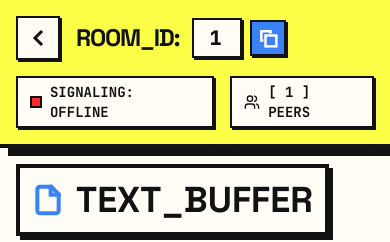
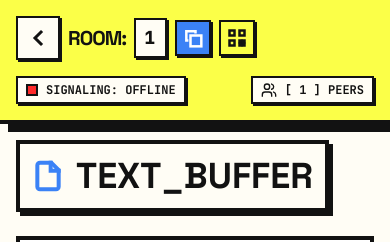
Before and after one commit to jerry-619/pastex, a Next.js app: page /room/1 in a window 390 px wide. Shown: the top 242 px of the page. Built offline with nearby package versions, Linux system fonts and the light colour scheme; no server answers.

Commit message:
feat: add QR code joining, fix mobile layout, and adjust text box height

```diff
--- a/app/room/[id]/page.tsx
+++ b/app/room/[id]/page.tsx
@@ -7,6 +7,7 @@ import { io, Socket } from "socket.io-client";
 import Editor from "react-simple-code-editor";
 import hljs from "highlight.js";
 import "highlight.js/styles/github-dark.css";
+import { QRCodeSVG } from "qrcode.react";
 
 const ICE_SERVERS = {
   iceServers: [
@@ -63,6 +64,7 @@ export default function RoomDashboard({ params }: { params: Promise<{ id: string
   const [activeTransfers, setActiveTransfers] = useState<ActiveTransfer[]>([]);
   const [isDragging, setIsDragging] = useState(false);
   const [customAlert, setCustomAlert] = useState<{ title: string, message: string, onConfirm?: () => void } | null>(null);
+  const [showQrCode, setShowQrCode] = useState(false);
   const [toasts, setToasts] = useState<Toast[]>([]);
   const myPermissionsRef = useRef({ canText: false, canFile: false });
 
@@ -474,6 +476,24 @@ export default function RoomDashboard({ params }: { params: Promise<{ id: string
         </div>
       )}
 
+      {/* QR Code Modal */}
+      {showQrCode && (
+        <div className="fixed inset-0 z-[100] flex items-center justify-center bg-neo-black/80 backdrop-blur-sm p-4">
+          <div className="bg-neo-white border-4 border-neo-black p-6 md:p-8 shadow-[8px_8px_0px_0px_rgba(0,0,0,1)] max-w-sm w-full animate-bounce-in flex flex-col items-center">
+            <h2 className="text-2xl font-black uppercase mb-6 border-b-4 border-neo-black w-full text-center pb-2 text-neo-blue">SCAN TO JOIN</h2>
+            <div className="bg-white border-4 border-neo-black p-4 mb-8 shadow-hard">
+              <QRCodeSVG value={typeof window !== "undefined" ? window.location.href : ""} size={200} />
+            </div>
+            <button
+              onClick={() => setShowQrCode(false)}
+              className="w-full bg-neo-red text-white border-4 border-neo-black font-black uppercase py-3 text-xl hover:bg-neo-yellow hover:text-neo-black transition-colors shadow-hard btn-press"
+            >
+              CLOSE
+            </button>
+          </div>
+        </div>
+      )}
+
       {/* Toast Notifications */}
       <div className="fixed bottom-4 right-4 z-[200] flex flex-col gap-3 pointer-events-none">
         {toasts.map(t => (
@@ -488,16 +508,16 @@ export default function RoomDashboard({ params }: { params: Promise<{ id: string
 
       {/* Neo-Brutalism Header */}
       <header className="border-b-4 border-neo-black bg-neo-yellow p-4 flex flex-col md:flex-row items-center justify-between sticky top-0 z-50 shadow-hard-lg">
-        <div className="flex items-center gap-4 mb-4 md:mb-0 w-full md:w-auto">
-          <Link href="/" className="bg-neo-white border-2 border-neo-black p-2 hover:bg-neo-pink transition-colors shadow-hard-sm btn-press">
+        <div className="flex flex-wrap items-center gap-2 md:gap-4 mb-4 md:mb-0 w-full md:w-auto">
+          <Link href="/" className="bg-neo-white border-2 border-neo-black p-2 hover:bg-neo-pink transition-colors shadow-hard-sm btn-press flex-shrink-0">
             <svg xmlns="http://www.w3.org/2000/svg" width="24" height="24" viewBox="0 0 24 24" fill="none" stroke="currentColor" strokeWidth="3" strokeLinecap="square" strokeLinejoin="miter">
               <path d="m15 18-6-6 6-6"/>
             </svg>
           </Link>
-          <div className="flex items-center gap-3">
-            <h1 className="text-2xl font-black uppercase tracking-tighter">ROOM_ID:</h1>
+          <div className="flex items-center gap-2 md:gap-3 flex-wrap">
+            <h1 className="text-xl md:text-2xl font-black uppercase tracking-tighter">ROOM:</h1>
             <div className="flex items-center gap-2">
-              <span className="bg-neo-white text-neo-black px-4 py-1 font-mono font-black text-xl border-2 border-neo-black shadow-hard-sm tracking-widest">
+              <span className="bg-neo-white text-neo-black px-2 md:px-4 py-1 font-mono font-black text-lg md:text-xl border-2 border-neo-black shadow-hard-sm tracking-widest">
                 {roomId}
               </span>
               <button
@@ -513,16 +533,31 @@ export default function RoomDashboard({ params }: { params: Promise<{ id: string
                   <path d="M5 15H4V4h11v1"></path>
                 </svg>
               </button>
+              <button
+                onClick={() => setShowQrCode(true)}
+                className="bg-neo-yellow text-neo-black border-2 border-neo-black p-1.5 hover:bg-neo-green transition-colors shadow-hard-sm btn-press"
+                title="Show QR Code"
+              >
+                <svg xmlns="http://www.w3.org/2000/svg" width="20" height="20" viewBox="0 0 24 24" fill="none" stroke="currentColor" strokeWidth="3" strokeLinecap="square" strokeLinejoin="miter">
+                  <rect x="3" y="3" width="6" height="6"></rect>
+                  <rect x="15" y="3" width="6" height="6"></rect>
+                  <rect x="3" y="15" width="6" height="6"></rect>
+                  <rect x="15" y="15" width="2" height="2"></rect>
+                  <rect x="19" y="19" width="2" height="2"></rect>
+                  <rect x="15" y="19" width="2" height="2"></rect>
+                  <rect x="19" y="15" width="2" height="2"></rect>
+                </svg>
+              </button>
             </div>
           </div>
         </div>
 
-        <div className="flex items-center gap-4 text-sm font-bold w-full md:w-auto justify-between md:justify-end">
-          <div className={`flex items-center gap-2 border-2 border-neo-black px-3 py-1 font-mono uppercase bg-neo-white shadow-hard-sm`}>
+        <div className="flex flex-wrap items-center gap-2 md:gap-4 text-xs md:text-sm font-bold w-full md:w-auto justify-between md:justify-end">
+          <div className={`flex items-center gap-2 border-2 border-neo-black px-2 md:px-3 py-1 font-mono uppercase bg-neo-white shadow-hard-sm`}>
             <div className={`w-3 h-3 border-2 border-neo-black ${isConnected ? 'bg-neo-green' : 'bg-neo-red'}`}></div>
             {isConnected ? 'Signaling: ONLINE' : 'Signaling: OFFLINE'}
           </div>
-          <div className="bg-neo-white border-2 border-neo-black px-3 py-1 font-mono uppercase flex items-center gap-2 shadow-hard-sm">
+          <div className="bg-neo-white border-2 border-neo-black px-2 md:px-3 py-1 font-mono uppercase flex items-center gap-2 shadow-hard-sm">
             <svg xmlns="http://www.w3.org/2000/svg" width="16" height="16" viewBox="0 0 24 24" fill="none" stroke="currentColor" strokeWidth="2" strokeLinecap="square" strokeLinejoin="miter"><path d="M16 21v-2a4 4 0 0 0-4-4H6a4 4 0 0 0-4 4v2"/><circle cx="9" cy="7" r="4"/><path d="M22 21v-2a4 4 0 0 0-3-3.87"/><path d="M16 3.13a4 4 0 0 1 0 7.75"/></svg>
             [ {userCount} ] PEERS
           </div>
@@ -540,7 +575,7 @@ export default function RoomDashboard({ params }: { params: Promise<{ id: string
           </h2>
 
           <div className={`flex-1 bg-white border-4 border-neo-black flex flex-col shadow-hard-lg transition-colors duration-300 ${myPermissions.canText ? 'focus-within:bg-neo-yellow' : 'bg-gray-100'}`}>
-            <div className={`w-full h-[400px] md:h-[500px] lg:h-[600px] bg-transparent overflow-y-auto ${!myPermissions.canText ? 'cursor-not-allowed opacity-60' : ''}`}>
+            <div className={`w-full h-[350px] md:h-[400px] lg:h-[450px] bg-transparent overflow-y-auto ${!myPermissions.canText ? 'cursor-not-allowed opacity-60' : ''}`}>
               <Editor
                 value={clipboardText}
                 onValueChange={handleTextChange}
--- a/package.json
+++ b/package.json
@@ -29,6 +29,7 @@
   "dependencies": {
     "highlight.js": "^11.9.0",
     "next": "16.2.9",
+    "qrcode.react": "^4.0.1",
     "react": "19.2.4",
     "react-dom": "19.2.4",
     "react-simple-code-editor": "latest",
```
